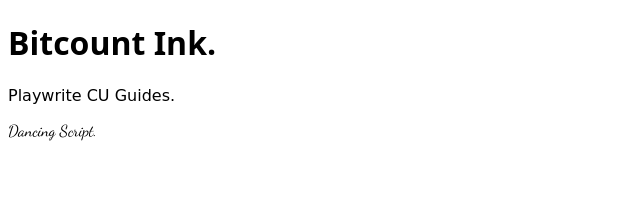
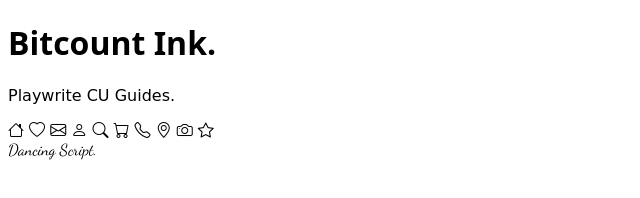
Before and after one commit to anheruyr-commits/DIW, a plain HTML site: page fuentes/index.html in a window 1280 px wide. Shown: the whole page, without its empty margins (0-640 px from the left). Drawn offline with nearby package versions, Linux system fonts and the light colour scheme; a web font is replaced by a local one.

Commit message:
Add Bootstrap icons to index.html for enhanced UI elements

```diff
--- a/fuentes/index.html
+++ b/fuentes/index.html
@@ -13,12 +13,23 @@
         href="https://fonts.googleapis.com/css2?family=Bitcount+Ink:wght@100..900&family=Playwrite+CU+Guides&display=swap"
         rel="stylesheet">
     <link href="https://fonts.googleapis.com/css2?family=Dancing+Script:wght@400..700&display=swap" rel="stylesheet">
+    <link rel="stylesheet" href="https://cdn.jsdelivr.net/npm/bootstrap-icons@1.13.1/font/bootstrap-icons.min.css">
 </head>
 <header>
         <h1>Bitcount Ink.</h1>
     </header>
 <body>
     <p>Playwrite CU Guides.</p>
+    <span class="bi bi-house" role="img" aria-label="Inicio"></span>
+    <span class="bi bi-heart" role="img" aria-label="Favoritos"></span>
+    <span class="bi bi-envelope" role="img" aria-label="Correo"></span>
+    <span class="bi bi-person" role="img" aria-label="Perfil"></span>
+    <span class="bi bi-search" role="img" aria-label="Buscar"></span>
+    <span class="bi bi-cart" role="img" aria-label="Carrito"></span>
+    <span class="bi bi-telephone" role="img" aria-label="Teléfono"></span>
+    <span class="bi bi-geo-alt" role="img" aria-label="Ubicación"></span>
+    <span class="bi bi-camera" role="img" aria-label="Cámara"></span>
+    <span class="bi bi-star" role="img" aria-label="Estrella"></span>
 </body>
 <footer>
     Dancing Script.
```
